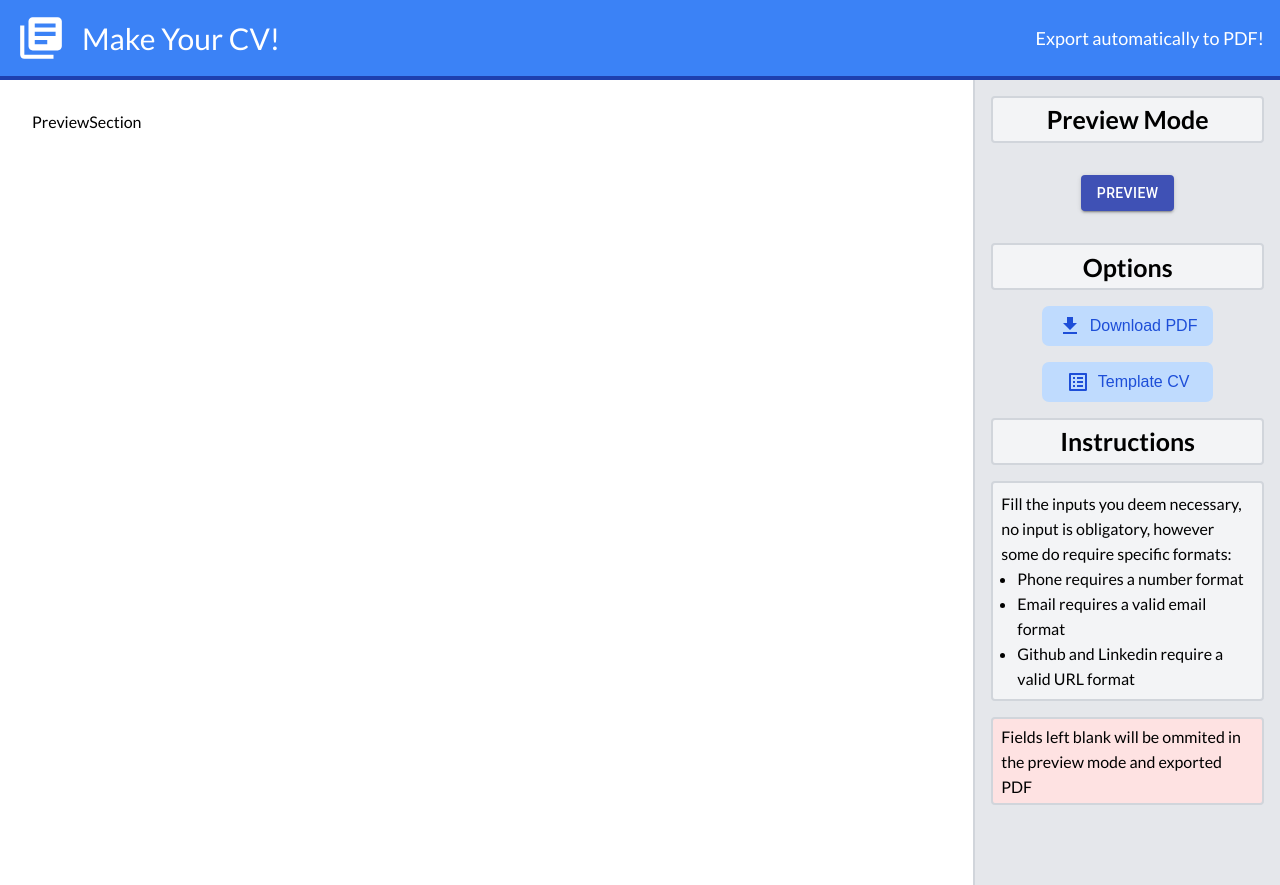
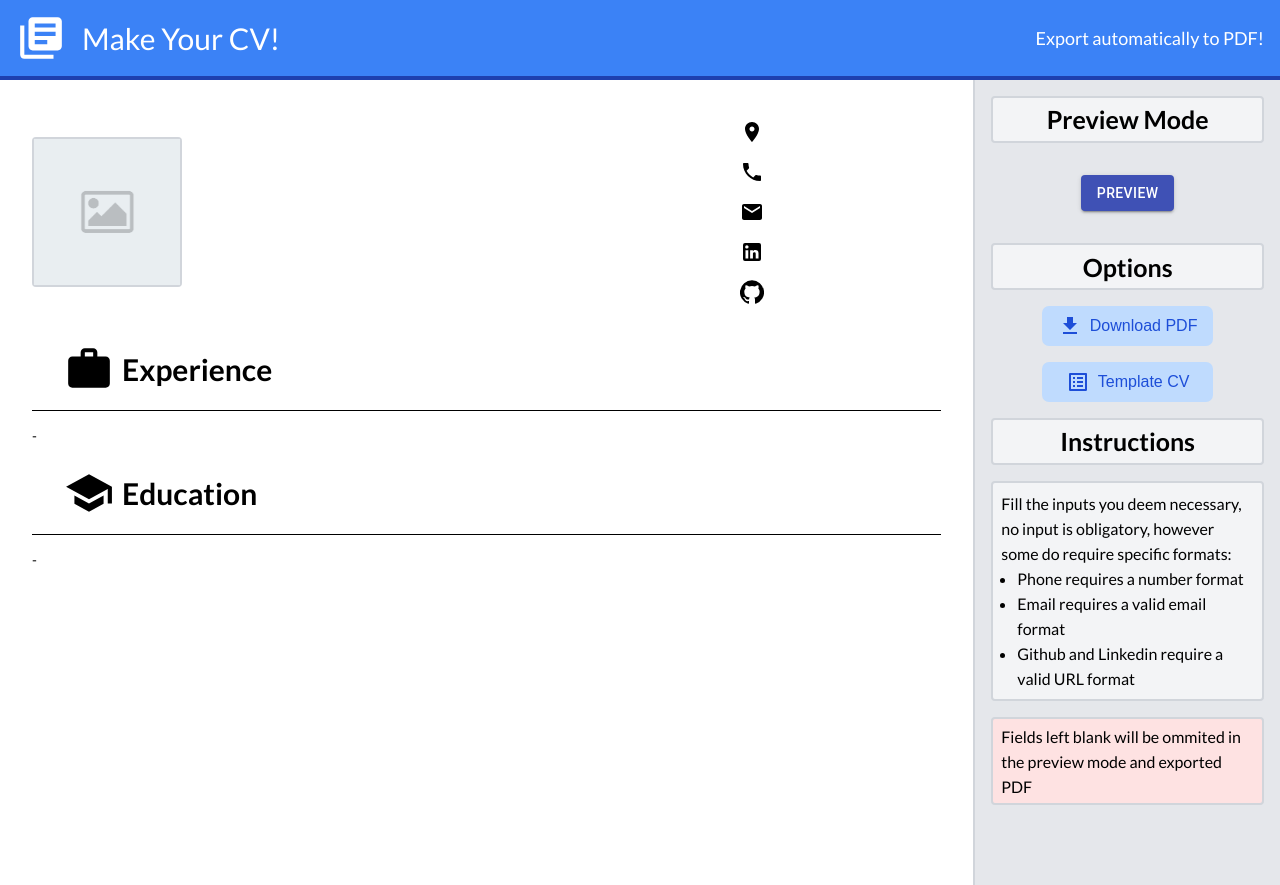
Before and after one commit to ceddah/CV_Aplication_ReactJS_App, a React (Create React App) app: page / in a window 1280 px wide. Both pictures are taken after a click on the button "PREVIEW". Built offline with nearby package versions, Linux system fonts and the light colour scheme.

Commit message:
Styled Preview Section

```diff
--- a/src/components/App.js
+++ b/src/components/App.js
@@ -6,6 +6,8 @@ import InputSection from './InputSection';
 import PreviewSection from './PreviewSection';
 import Sidebar from './Sidebar';
 import { template } from './templateData';
+
+//DELETE BUTTONS FOR INPUTS ARE NOT WORKING
 
 const App = () => {
     const [preview,setPreview] = useState(false);
@@ -47,6 +49,8 @@ const App = () => {
 
     const turnPreviewOn = () => setPreview(!preview);
 
+    const turnTemplateData = () => setData(template);
+
     return (
         <div className="App">
             <header className="App__header">
@@ -60,7 +64,7 @@ const App = () => {
             <section className="section">
                 {!preview && <InputSection data={data} setData={setData} />}
                 {preview && <PreviewSection data={data} />}
-                <Sidebar isPreview={preview} turnPreview={turnPreviewOn} />
+                <Sidebar isPreview={preview} turnPreview={turnPreviewOn} turnTemplateData={turnTemplateData} />
             </section>
         </div>
     )
--- a/src/components/InputSection.js
+++ b/src/components/InputSection.js
@@ -33,20 +33,20 @@ const InputSection = ({data,setData}) => {
         setData({...data, skills: newSkills});
     }
 
-    // const handleChangePersonalInfo = (e) => {
-    //     const {name,value} = e.target;
-    //     setData({...data, personal: {...data.personal, [name]: value}});
-    // }
-
-    const handleChangeAllInputs = (handleFor, e, id) => {
+    const handleChangeAllInputs = (objKey, e, id) => {
         const {name,value} = e.target
-        const newData = data[handleFor].map(item => {
+        const newData = data[objKey].map(item => {
             if(item.id === id) {
                 return {...item, [name]: value}
             }
             return item;
         })
-        setData({...data, [handleFor]: newData});
+        setData({...data, [objKey]: newData});
+    }
+
+    const removeInputField = (objKey,id) => {
+        const newData = data[objKey].filter(item => item.id !== id);
+        setData({...data, [objKey]: newData});
     }
 
     const handleFileInputChange = (e) => {
@@ -58,6 +58,16 @@ const InputSection = ({data,setData}) => {
             return item;
         })
         setData({...data, personal: newData});
+    }
+
+    const getRandomID = () => new Date().getTime();
+
+    const addAnotherFieldForExp = (val1,val2,val3,id) => {
+        setData({...data, experience: [...data.experience, { [val1]: '', [val2]: '', [val3]: '',startDate: '', endDate: '', id }]});
+    }
+
+    const addAnotherFieldForEdu = (val1,val2,id) => {
+        setData({...data, education: [...data.education, { [val1]: '', [val2]: '',startDate: '', endDate: '', id }]});
     }
 
     const renderExperienceInputs = () => {
@@ -78,7 +88,7 @@ const InputSection = ({data,setData}) => {
                             <p>End Date:</p>
                             <input value={data.experience[index].endDate} onChange={(e) => handleChangeAllInputs('experience', e, item.id)} type="date" name="endDate" />
                         </div>
-                        <button className="remove-input" ><DeleteIcon /> Delete</button>
+                        <button onClick={() => removeInputField('experience', item.id)} className="remove-input" ><DeleteIcon /> Delete</button>
                     </div>
                 </div>
             )
@@ -102,21 +112,11 @@ const InputSection = ({data,setData}) => {
                             <p>End Date:</p>
                             <input value={data.education[index].endDate} onChange={(e) => handleChangeAllInputs('education', e, item.id)} type="date" name="endDate" />
                         </div>
-                        <button className="remove-input" ><DeleteIcon /> Delete</button>
+                        <button onClick={() => removeInputField('education', item.id)} className="remove-input" ><DeleteIcon /> Delete</button>
                     </div>
                 </div>
             )
         })
-    }
-
-    const getRandomID = () => new Date().getTime();
-
-    const addAnotherFieldForExp = (val1,val2,val3,id) => {
-        setData({...data, experience: [...data.experience, { [val1]: '', [val2]: '', [val3]: '',startDate: '', endDate: '', id }]});
-    }
-
-    const addAnotherFieldForEdu = (val1,val2,id) => {
-        setData({...data, education: [...data.education, { [val1]: '', [val2]: '',startDate: '', endDate: '', id }]});
     }
 
     return (
--- a/src/components/PreviewSection.js
+++ b/src/components/PreviewSection.js
@@ -1,9 +1,109 @@
 import React from 'react'
+import RoomIcon from '@material-ui/icons/Room';
+import PhoneIcon from '@material-ui/icons/Phone';
+import EmailIcon from '@material-ui/icons/Email';
+import LinkedInIcon from '@material-ui/icons/LinkedIn';
+import GitHubIcon from '@material-ui/icons/GitHub';
+import WorkIcon from '@material-ui/icons/Work';
+import BuildIcon from '@material-ui/icons/Build';
+import SchoolIcon from '@material-ui/icons/School';
 
-const PreviewSection = () => {
+var protomatch = /^(https?|ftp):\/\//;
+
+const PreviewSection = ({data}) => {
+    //make some kind of check for personal info fields / maybe forEach then return null if they are all OR .every();
+    //or we can just do a check inside the map {item.name ? item.name : null}
+    const previewPersonalInfo = () => {
+        return data.personal.map((item,idx) => {
+            return (
+                <div key={idx + 50} className="preview__personal">
+                    <div className="preview-image">
+                        <img src={item.img} alt="portfolioPhoto" />
+                    </div>
+                    <div className="preview-name-desc">
+                        <h1>{item.name}</h1>
+                        <p>{item.bio}</p>
+                    </div>
+                    <div className="preview-social">
+                        <p><RoomIcon className="social-preview" /> {item.location}</p>
+                        <a href={`tel:+${item.phone}`}><PhoneIcon className="social-preview" /> {item.phone}</a>
+                        <a href={`mailto:${item.email}`}><EmailIcon className="social-preview" /> {item.email}</a>
+                        <a href={item.linkedin}><LinkedInIcon className="social-preview" /> {item.linkedin.replace(protomatch, '')}</a>
+                        <a href={item.github}><GitHubIcon className="social-preview" /> {item.github.replace(protomatch, '')}</a>
+                    </div>
+                </div>
+            )
+        })
+    }
+
+    const previewWorkSection = () => {
+        if(data.experience.length === 0) return null;
+        return (
+            <div className="preview-experience">
+                <h1><WorkIcon className="preview-header-icon" /> Experience</h1>
+                {data.experience.map((item,idx) => {
+                    return (
+                        <div key={idx + 10} className="preview-experience-section">
+                            <div class="exp-title">
+                                <h3 className="preview-company">{item.company}</h3>
+                                <h3 className="preview-position">{item.position}</h3>
+                            </div>
+                            <div className="worked-for">
+                                {`${item.startDate} - ${item.startDate && !item.endDate ? 'Still Working' : item.endDate}`}
+                            </div>
+                            <p className="exp-description">{item.description}</p>
+                        </div>
+                    )
+                })}
+            </div>
+        )
+    }
+
+    const previewEducationSection = () => {
+        if(data.education.length === 0) return null;
+        return (
+            <div className="preview-education">
+                <h1><SchoolIcon className="preview-header-icon" /> Education</h1>
+                {data.education.map((item,idx) => {
+                    return (
+                        <div key={idx + 15} className="preview-education-section">
+                            <div class="edu-title">
+                                <h3 className="preview-school">{item.school}</h3>
+                                <h3 className="preview-degree">{item.degree}</h3>
+                            </div>
+                            <div className="studied-for">
+                                {`${item.startDate} - ${item.startDate && !item.endDate ? 'Still Studying' : item.endDate}`}
+                            </div>
+                        </div>
+                    )
+                })}
+            </div>
+        )
+    }
+
+    const previewSkillsSection = () => {
+        if(data.skills.length === 0) return null;
+
+        return (
+            <div className="preview-skills">
+                <h1><BuildIcon className="preview-header-icon" /> Skills</h1>
+                <ul className="skills-listing">
+                    {data.skills.map(item => {
+                        return (
+                            <li key={item.skillsID} className="skills-list-item">{item.skill}</li>
+                        )
+                    })}
+                </ul>
+            </div>
+        )
+    }
+
     return (
         <main className="section__preview">
-            PreviewSection
+            {previewPersonalInfo()}
+            {previewWorkSection()}
+            {previewEducationSection()}
+            {previewSkillsSection()}
         </main>
     )
 }
--- a/src/components/Sidebar.js
+++ b/src/components/Sidebar.js
@@ -3,7 +3,7 @@ import ListAltIcon from '@material-ui/icons/ListAlt';
 import GetAppIcon from '@material-ui/icons/GetApp';
 import Button from '@material-ui/core/Button';
 
-const Sidebar = ({isPreview,turnPreview}) => {
+const Sidebar = ({isPreview,turnPreview,turnTemplateData}) => {
     return (
         <aside className="section__sidebar">
             <h2 className="sidebar-title">Preview Mode</h2>
@@ -13,7 +13,7 @@ const Sidebar = ({isPreview,turnPreview}) => {
             {!isPreview && <p className="warning">You must enable Preview Mode to be able to download the PDF!</p>}
             <h2 className="sidebar-title">Options</h2>
             {isPreview && <button className="download-pdf set-template"><GetAppIcon /> <span>Download PDF</span></button>}
-            <button className="set-template"><ListAltIcon /> <span>Template CV</span></button>
+            <button onClick={turnTemplateData} className="set-template"><ListAltIcon /> <span>Template CV</span></button>
             <h2 className="sidebar-title">Instructions</h2>
             <div className="info">
                 <p>Fill the inputs you deem necessary, no input is obligatory, however some do require specific formats:</p>
--- /dev/null
+++ b/src/components/styles/_PreviewSection.scss
@@ -0,0 +1,169 @@
+$border-color: rgb(209, 213, 219);
+
+.section__preview {
+    .preview__personal {
+        display: grid;
+        grid-template-columns: 1fr 5fr 2fr;
+        align-items: center;
+        margin-bottom: 2rem;
+
+        .preview-image {
+            width: 150px;
+            height: 150px;
+            border: 2px solid $border-color;
+            border-radius: 4px;
+
+            img {
+                width: 100%;
+                height: 100%;
+                object-fit: cover;
+            }
+        }
+
+        .preview-name-desc {
+            display: flex;
+            flex-direction: column;
+            margin: 0 1rem 0 2rem;
+
+            h1 {
+                font-size: 30px;
+                margin-bottom: 0.5rem;
+                font-weight: 400;
+            }
+
+            p {
+                color: #555;
+                line-height: 22px;
+            }
+        }
+
+        .preview-social {
+            a,p {
+                display: flex;
+                align-items: center;
+                justify-content: flex-start;
+                color: #000;
+                font-size: 1rem;
+
+                .social-preview {
+                    margin: 0.5rem 0.5rem 0.5rem 1rem;
+                }
+            }
+        }
+    }
+
+    .preview-experience {
+
+        h1 {
+            border-bottom: 1px solid #000;
+            display: flex;
+            align-items: center;
+            padding-bottom: 1rem;
+            font-size: 30px;
+            margin-bottom: 0.5rem;
+
+            .preview-header-icon {
+                font-size: 50px;
+                margin: 0 0.5rem 0 2rem;
+            }
+        }
+
+        .preview-experience-section {
+            margin-bottom: 1.5rem;
+
+            .exp-title {
+                display: flex;
+                align-items: center;
+
+                h3 {
+                    font-size: 22px;
+                }
+
+                .preview-company {
+                    font-weight: 400;
+                    margin-right: 2rem;
+                }
+            }
+
+            .worked-for {
+                margin: 0.5rem 0;
+                font-size: 14px;
+            }
+
+            .exp-description {
+                color: #555;
+                line-height: 22px;
+                letter-spacing: 1px;
+            }
+        }
+    }
+
+    .preview-education {
+
+        h1 {
+            border-bottom: 1px solid #000;
+            display: flex;
+            align-items: center;
+            padding-bottom: 1rem;
+            font-size: 30px;
+            margin-bottom: 0.5rem;
+
+            .preview-header-icon {
+                font-size: 50px;
+                margin: 0 0.5rem 0 2rem;
+            }
+        }
+
+        .preview-education-section {
+            margin-bottom: 1.5rem;
+
+            .edu-title {
+                display: flex;
+                align-items: center;
+
+                h3 {
+                    font-size: 22px;
+                }
+
+                .preview-school {
+                    font-weight: 400;
+                    margin-right: 2rem;
+                }
+            }
+
+            .studied-for {
+                margin: 0.5rem 0;
+                font-size: 14px;
+            }
+        }
+    }
+
+    .preview-skills {
+        h1 {
+            border-bottom: 1px solid #000;
+            display: flex;
+            align-items: center;
+            padding-bottom: 1rem;
+            font-size: 30px;
+            margin-bottom: 0.5rem;
+
+            .preview-header-icon {
+                font-size: 50px;
+                margin: 0 0.5rem 0 2rem;
+            }
+        }
+
+        .skills-listing {
+            margin-left: 1rem;
+            height: 150px;
+            display: flex;
+            flex-direction: column;
+            flex-wrap: wrap;
+
+            .skills-list-item {
+                font-size: 18px;
+                margin-bottom: 0.5rem;
+            }
+        }
+    }
+}
--- a/src/components/templateData.js
+++ b/src/components/templateData.js
@@ -7,7 +7,7 @@ export const template = {
             location: 'New York',
             phone: '07624123456',
             email: 'info@domain.com',
-            linkedin: 'https://www.linkedin.com/in/aron-smith/',
+            linkedin: 'https://linkedin.com/in/aron-smith/',
             github: 'https://github.com/aron-smith',
             id: 777
         }
@@ -34,7 +34,7 @@ export const template = {
             company: 'The standard',
             description: 'Marketing manager for the UK markets. Major projects included drafting of the marketing plan, which was heavily focused on ROI, as well as strategising to achieve expansion on a limited budget.',
             startDate: '2011-12-01',
-            endDate: '20153-05-21',
+            endDate: '2015-05-21',
             id: 5214163189932
         }
     ],
@@ -75,5 +75,13 @@ export const template = {
             skill: 'English',
             skillID: 8118888214481
         },
+        {
+            skill: 'Javascript',
+            skillID: 4411888821661
+        },
+        {
+            skill: 'Java',
+            skillID: 8118199614442
+        },
     ]
 }
```
Also changed, not shown: src/components/styles/App.scss (+10 -0 lines).
